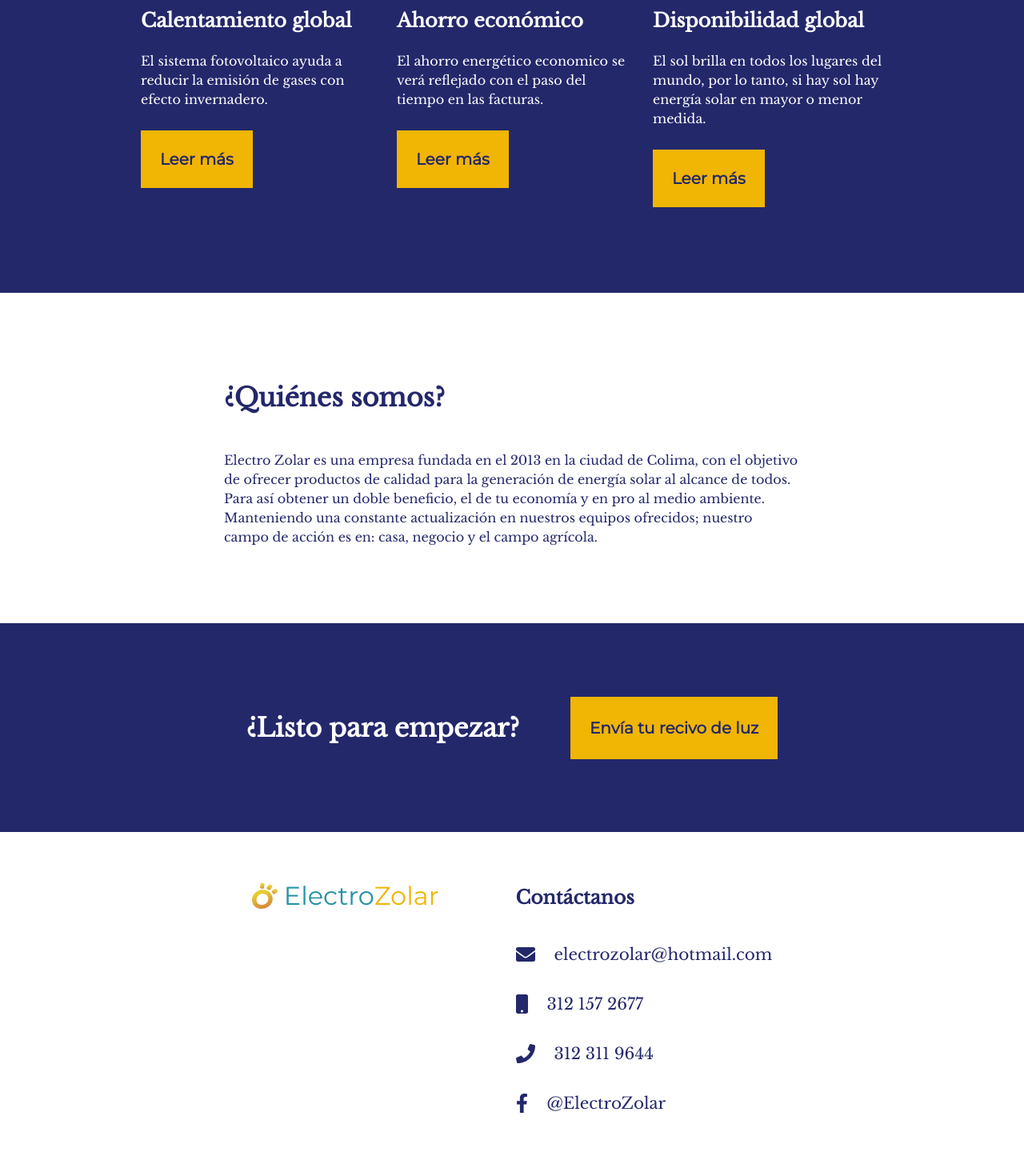
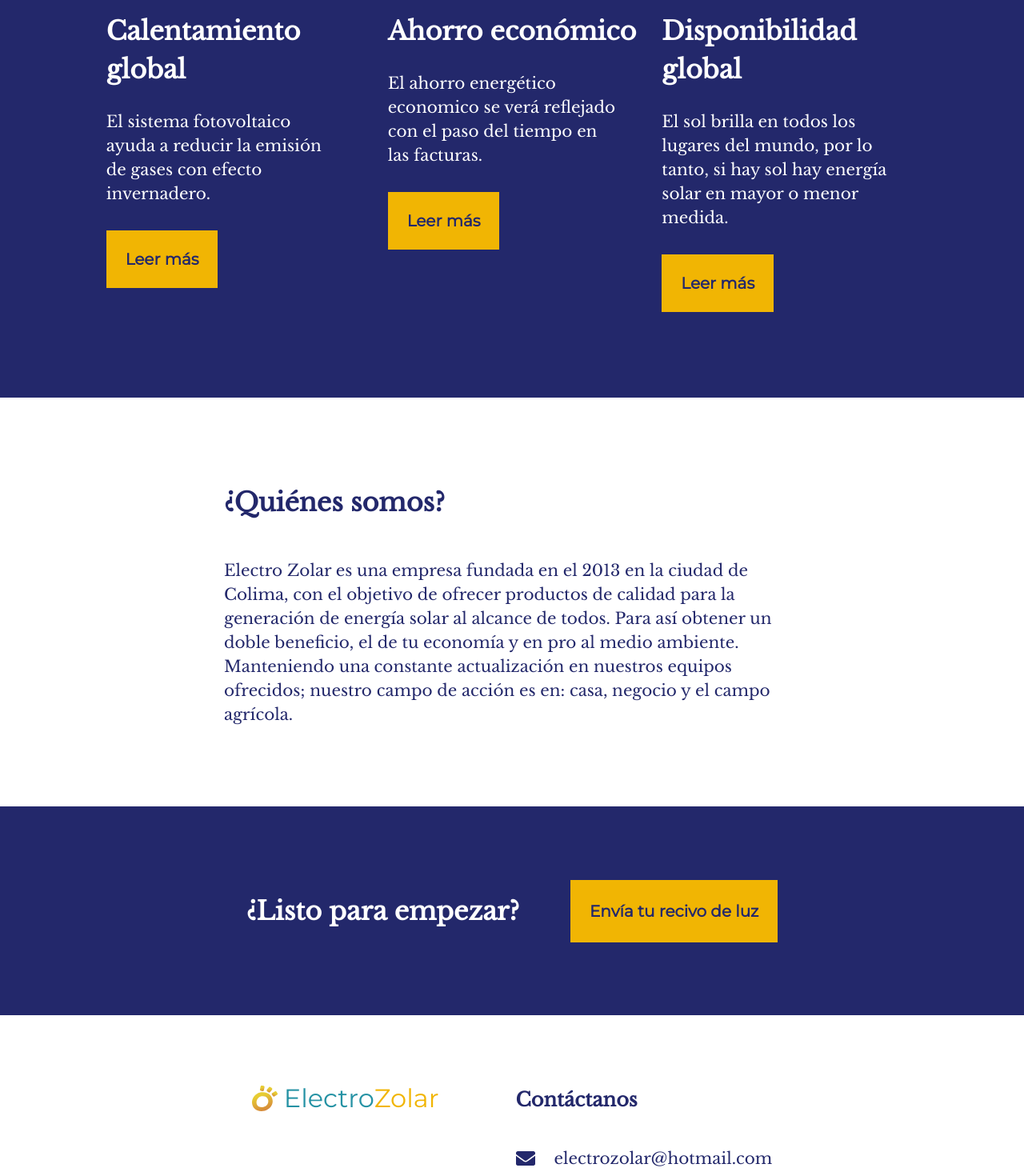
Before and after one commit to ulises214/electro-zolar, a React (Create React App) app: page / in a window 1280 px wide. Shown: the part 920-2390 px from the top of the page at 80% size. Built offline with nearby package versions, Linux system fonts and the light colour scheme.

Commit message:
Normalize font sizes

```diff
--- a/src/assets/scss/components/footer.scss
+++ b/src/assets/scss/components/footer.scss
@@ -1,7 +1,5 @@
 @import '../variables';
 footer {
-  padding: 3.5rem 0 !important;
-  font-size: 1.25rem;
   .footer__container {
     display: flex;
     flex-direction: column;
@@ -16,6 +14,7 @@ footer {
       height: 1.5rem;
     }
     &__span {
+      font-size: 1.25rem;
       margin: 1rem 0;
     }
   }
--- a/src/assets/scss/globals/texts.scss
+++ b/src/assets/scss/globals/texts.scss
@@ -0,0 +1,12 @@
+p {
+  font-size: 1.25rem;
+}
+h1 {
+  font-size: 3rem;
+}
+h2 {
+  font-size: 2rem !important;
+}
+h3 {
+  font-size: 1.5rem !important;
+}
--- a/src/assets/scss/pages/Home/presentation.scss
+++ b/src/assets/scss/pages/Home/presentation.scss
@@ -5,12 +5,10 @@
   &__info {
     padding-bottom: 5rem;
     h1 {
-      font-size: 3rem;
       color: $yellow;
       margin-bottom: 0.5rem;
     }
     p {
-      font-size: 1.25rem;
       margin-bottom: 4rem;
     }
   }
--- a/src/assets/scss/pages/Home/readyToStart.scss
+++ b/src/assets/scss/pages/Home/readyToStart.scss
@@ -3,10 +3,8 @@
   flex-direction: column;
   align-items: flex-start;
   justify-content: center;
-  &__title {
-    font-size: 2rem;
-    width: auto;
-  }
+  // &__title {
+  // }
 
   @media (min-width: $mediaTablet) {
     flex-direction: row;
--- a/src/assets/scss/pages/Home/whoWeAre.scss
+++ b/src/assets/scss/pages/Home/whoWeAre.scss
@@ -1,8 +1,8 @@
 .who-we-are {
   display: inline-grid;
-  &__title {
-    font-size: 2rem;
-  }
+  // &__title {
+
+  // }
   &__text {
     max-width: 45rem;
   }
```
